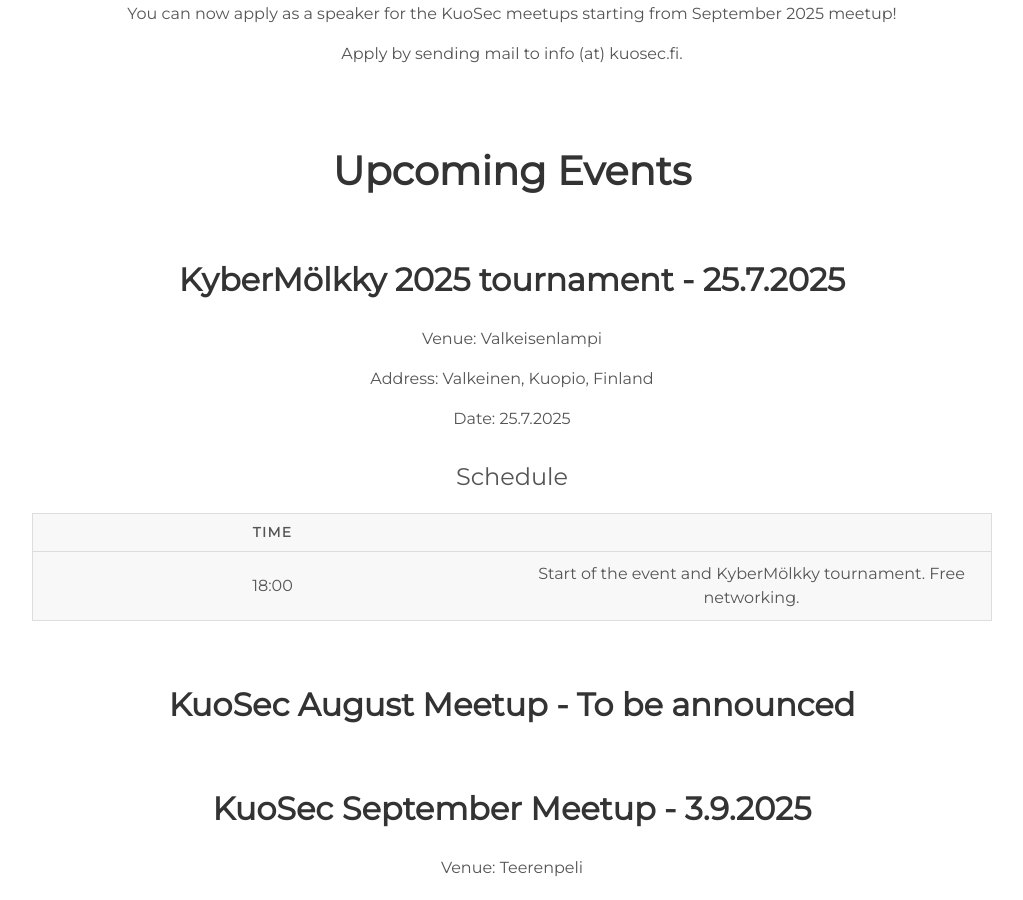
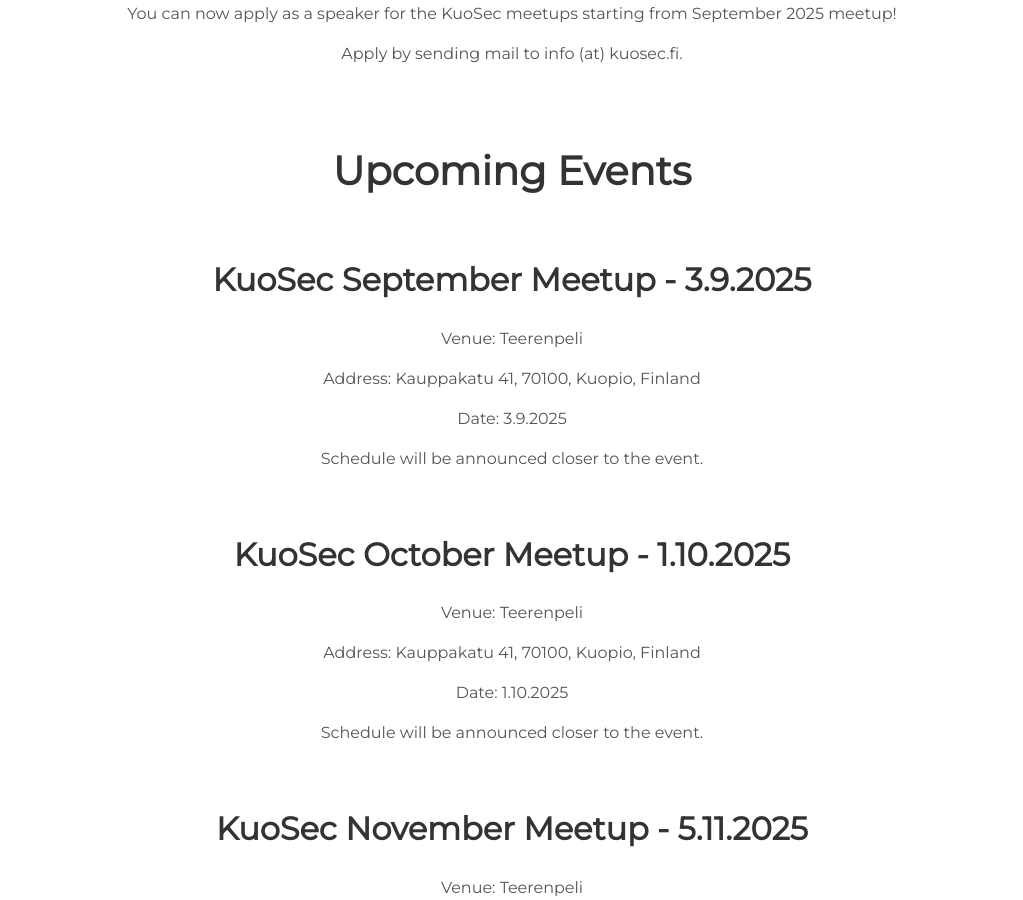
Before and after one commit to kuosec/kuosec.github.io, a Jekyll site: the page built from index.html, in a window 1280 px wide and 900 px high, scrolled down 1639 px. Shown: the whole window, without its empty margins (128-1151 px from the left). Built offline with Jekyll 4.4.1, drawn with Linux system fonts in a browser that asks for light colours.

Commit message:
Pete first update
Change projects.html

```diff
--- a/_includes/projects.html
+++ b/_includes/projects.html
@@ -6,30 +6,6 @@
   </div>
 
   <h1>Upcoming Events </h1>
-  <div class="event">
-    <h2>KyberMölkky 2025 tournament - 25.7.2025</h2>
-    <p>Venue: Valkeisenlampi</p>
-    <p>Address: Valkeinen, Kuopio, Finland</p>
-    <p>Date: 25.7.2025</p>
-    <table>
-      <caption>Schedule</caption>
-      <thead>
-        <tr>
-          <th scope="col">Time</th>
-          <th scope="col"></th>
-        </tr>
-      </thead>
-      <tbody>
-        <tr>
-          <td>18:00</td>
-          <td>Start of the event and KyberMölkky tournament. Free networking.</td>
-        </tr>
-      </tbody>
-    </table>
-  </div>
-  <div class="event">
-    <h2>KuoSec August Meetup - To be announced</h2>
-  </div>
   <div class="event">
     <h2>KuoSec September Meetup - 3.9.2025</h2>
     <p>Venue: Teerenpeli</p>
```
